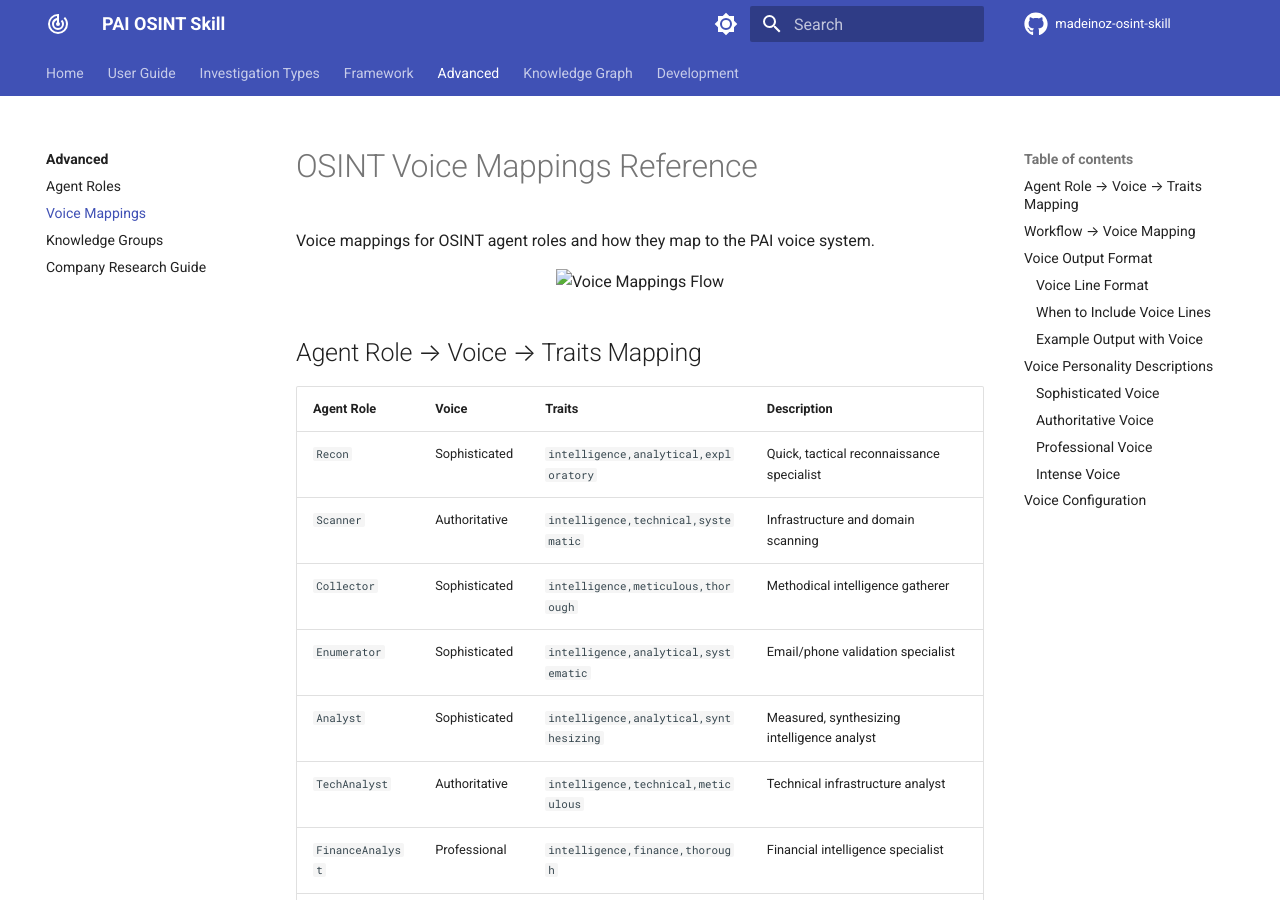
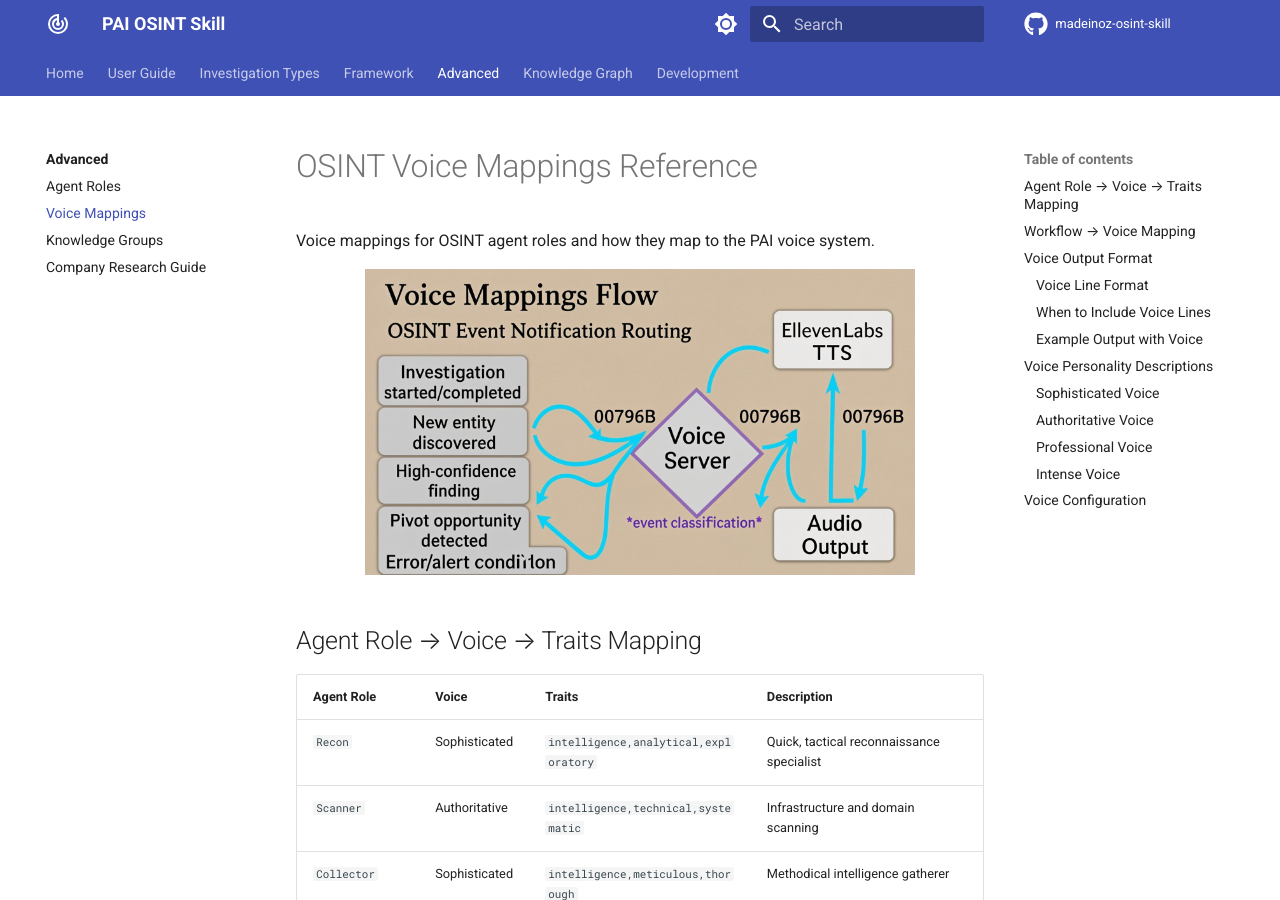
Before and after one commit to madeinoz67/madeinoz-osint-skill, an MkDocs documentation site: the page built from docs/advanced/VOICE_MAPPINGS.md, in a window 1280 px wide and 900 px high. Built offline with MkDocs 1.6.1 and Material for MkDocs 9.7.7, drawn with Linux system fonts in a browser that asks for light colours; comment, search, counter and statistics services are not loaded.

Commit message:
fix: correct diagram paths in advanced section
- Change image paths from ../assets/ to ../../assets/
- Fixes broken diagram links in AGENT_ROLES.md and VOICE_MAPPINGS.md
- Advanced section is in advanced/ subdirectory, needs two levels up

Root cause: Pages at /advanced/agent_roles/ use ../assets/
which resolves to /advanced/assets/ instead of /assets/

Diagrams now loading correctly:
- Agent Roles Architecture ✅
- Voice Mappings Flow ✅

Co-Authored-By: Claude Opus 4.6 <noreply@anthropic.com>

```diff
--- a/docs/advanced/VOICE_MAPPINGS.md
+++ b/docs/advanced/VOICE_MAPPINGS.md
@@ -3,7 +3,7 @@
 Voice mappings for OSINT agent roles and how they map to the PAI voice system.
 
 <p align="center">
-  <img src="../assets/osint-voice-mappings.png" alt="Voice Mappings Flow" width="80%">
+  <img src="../../assets/osint-voice-mappings.png" alt="Voice Mappings Flow" width="80%">
 </p>
 
 ## Agent Role → Voice → Traits Mapping
```
Also changed, not shown: docs/advanced/AGENT_ROLES.md (+1 -1 lines).
